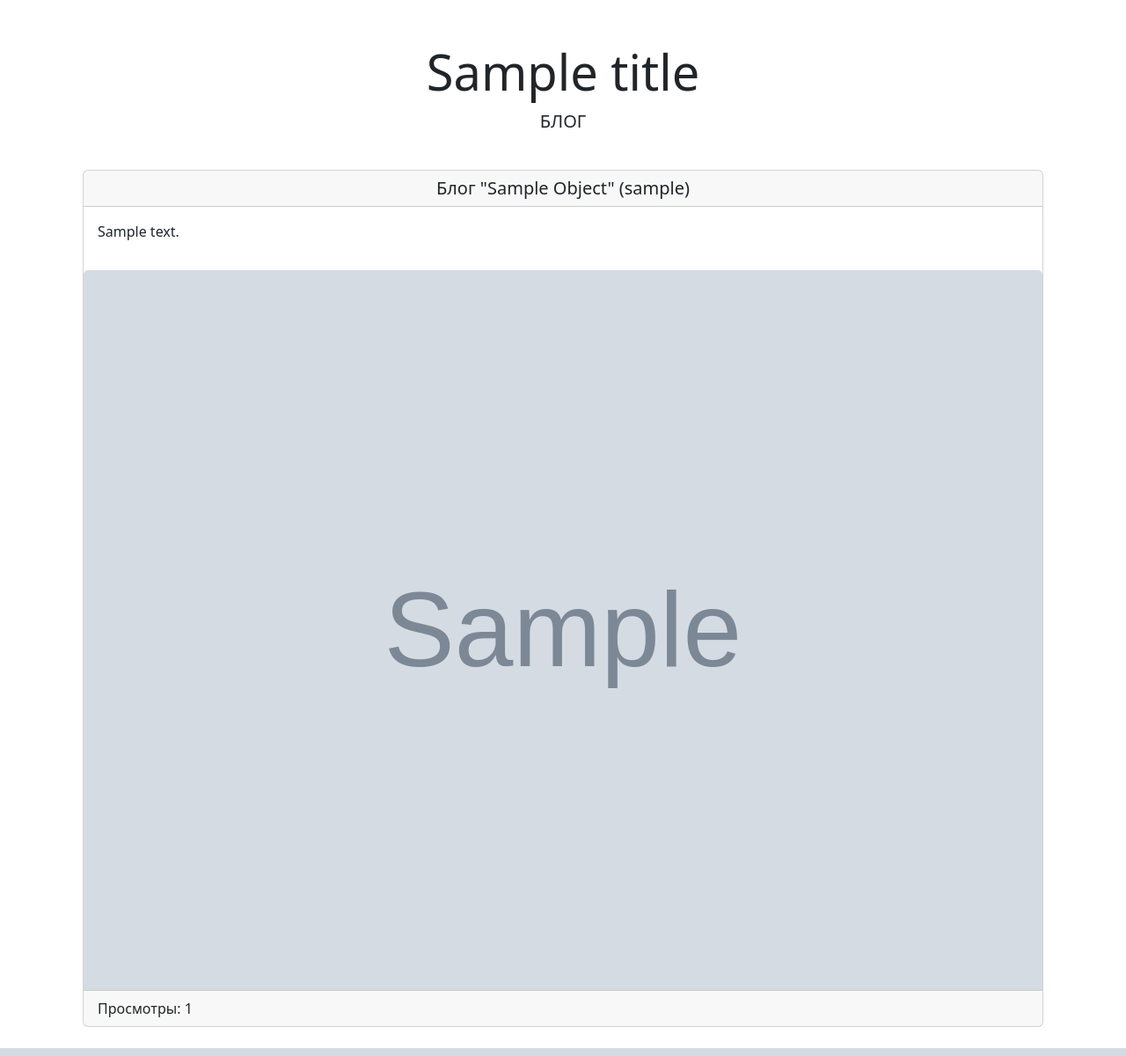
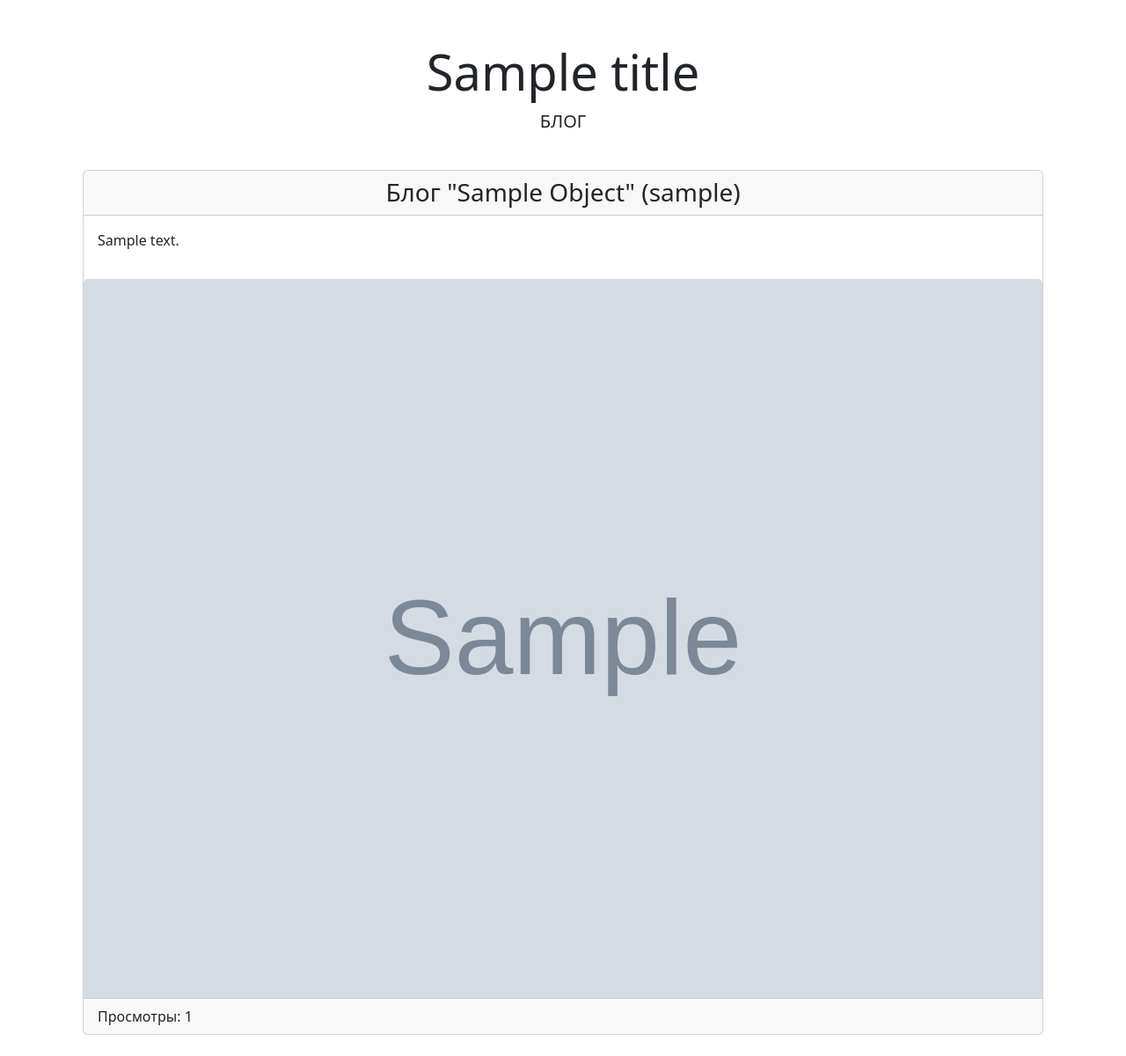
Before and after one commit to vertiporogov/django_shop, a Django app: template blog/templates/blog/blog_detail.html in a window 1280 px wide. Shown: the whole page at 88% size. Run offline with Django 5.2, Linux system fonts and the light colour scheme; the template is opened without the code that fills it: most values are stand-ins (such as "Sample title", 1, 10 or a date in 2020); grey boxes marked "Sample" are stand-in pictures; some libraries are stand-ins or nearby versions.

Commit message:
h3 in detail

```diff
--- a/blog/templates/blog/blog_detail.html
+++ b/blog/templates/blog/blog_detail.html
@@ -5,7 +5,7 @@
     <div class="container">
         <div class="card mb-4 box-shadow ">
             <div class="card-header d-flex align-items-center justify-content-center h-80">
-                <h5 class="my-0 font-weight-normal text-truncate">Блог "{{ object|title }}" ({{ object.slug }})</h5>
+                <h3 class="my-0 font-weight-normal text-truncate">Блог "{{ object|title }}" ({{ object.slug }})</h3>
             </div>
             <div class="card-body">
                   <p>
```
